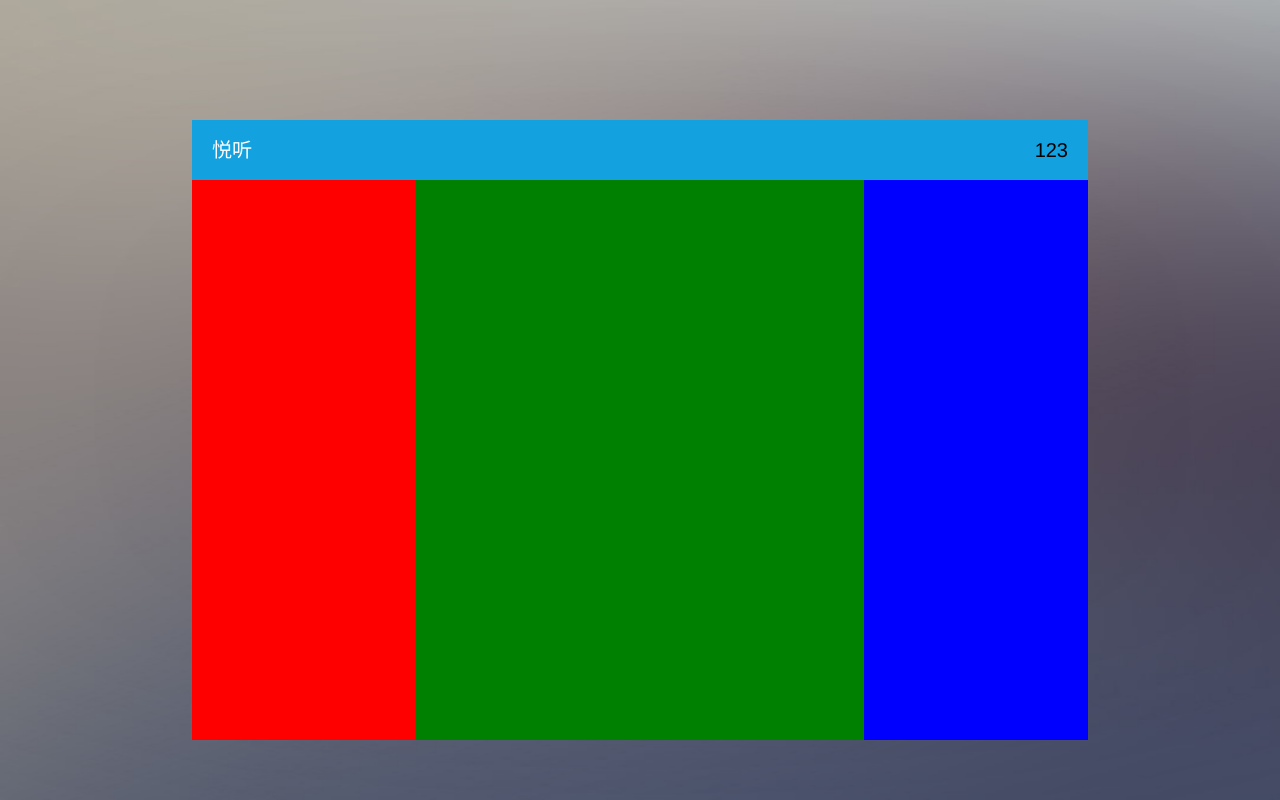
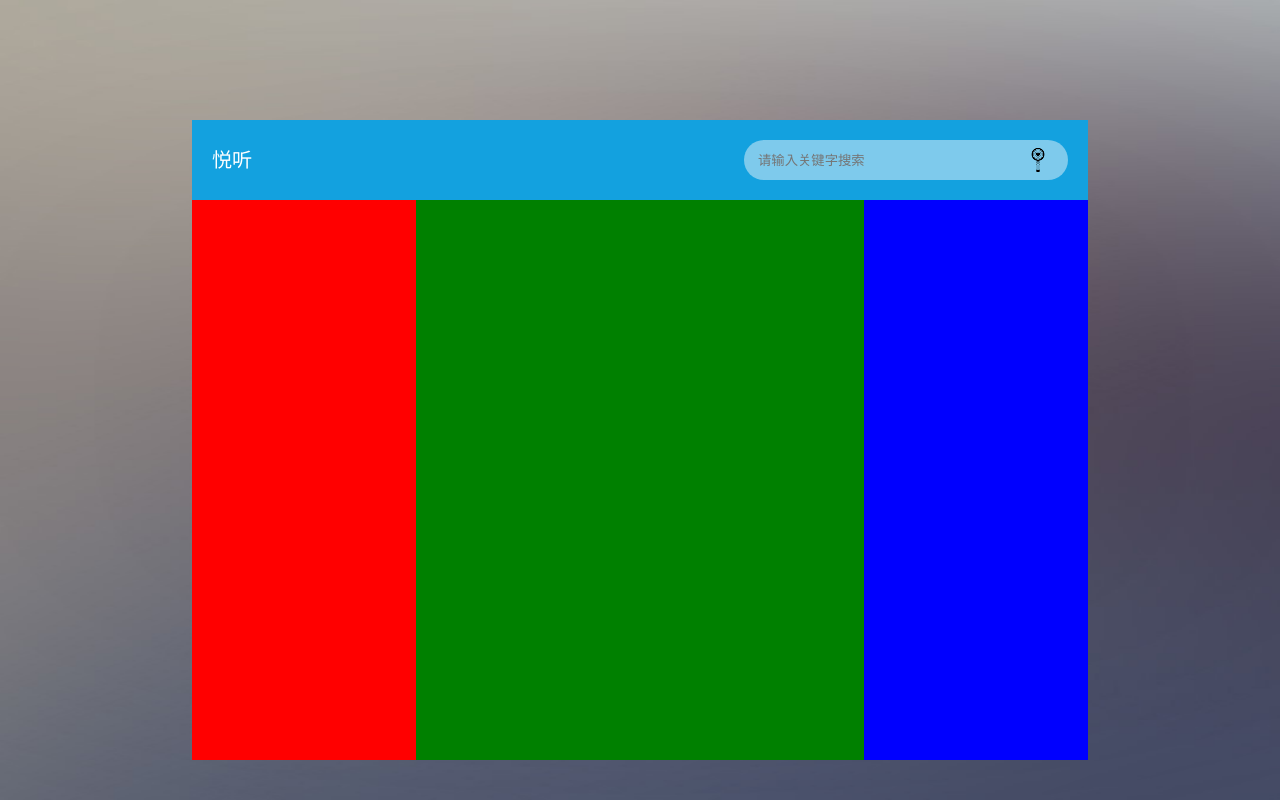
Before and after one commit to GauharChan/music-online, a Vue app: page / in a window 1280 px wide. Built offline with nearby package versions, Linux system fonts and the light colour scheme.

Commit message:
完成搜索组件

```diff
--- a/babel.config.js
+++ b/babel.config.js
@@ -1,5 +1,15 @@
 module.exports = {
   presets: [
-    '@vue/cli-plugin-babel/preset'
+    '@vue/cli-plugin-babel/preset',
+    // ["es2015", { "modules": false }]
+  ],
+  "plugins": [
+    [
+      "component",
+      {
+        "libraryName": "element-ui",
+        "styleLibraryName": "theme-chalk"
+      }
+    ]
   ]
 }
--- a/package.json
+++ b/package.json
@@ -9,6 +9,7 @@
   "dependencies": {
     "axios": "^0.19.0",
     "core-js": "^3.4.3",
+    "element-ui": "^2.13.0",
     "vue": "^2.6.10",
     "vue-router": "^3.1.3",
     "vuex": "^3.1.2"
@@ -18,6 +19,7 @@
     "@vue/cli-plugin-router": "^4.1.0",
     "@vue/cli-plugin-vuex": "^4.1.0",
     "@vue/cli-service": "^4.1.0",
+    "babel-plugin-component": "^1.1.1",
     "less": "^3.0.4",
     "less-loader": "^5.0.0",
     "vue-template-compiler": "^2.6.10"
--- a/src/components/Search.vue
+++ b/src/components/Search.vue
@@ -1,13 +1,79 @@
 <template>
   <div>
-    123
+    <div class="input-box gh-between">
+      <input
+        type="text"
+        class="input"
+        placeholder="请输入关键字搜索"
+        v-model="keyword"
+        @keyup.enter="handleSearch"
+      />
+      <div class="icon-box" @click="handleSearch">
+        <i class="iconfont icon-search"></i>
+      </div>
+    </div>
+    <!-- 抽屉 -->
+    <el-drawer
+      title=""
+      :visible.sync="drawer"
+      :direction="direction"
+      :with-header="false"
+    >
+      <div class="tips gh-center">关键字不能为空哦！</div>
+    </el-drawer>
   </div>
 </template>
 <script>
-  export default {
-
+export default {
+  data() {
+    return {
+      keyword: "",
+      drawer: false,
+      direction: 'ltr',
+    };
+  },
+  methods: {
+    handleSearch() {
+      if (!this.keyword) {
+        this.drawer = true
+        return
+      }
+      this.$axios.get('https://autumnfish.cn/search',{
+        params:{
+          keywords: this.keyword
+        }
+      }).then((res) => {
+        let list = res.data.result
+        this.$emit('getSongList',list)
+      }).catch(err => {
+        console.log(err);
+      })
+    },
   }
+};
 </script>
 <style lang='less' scoped>
-
+.input-box {
+  width: 15rem;
+  height: 2rem;
+  padding: 0rem 0.6rem;
+  border-radius: 25px;
+  background-color: #7ecaec;
+  .input {
+    flex: 1;
+    height: inherit;
+    border: none;
+    outline: none;
+    background-color: transparent;
+  }
+  .icon-box {
+    padding: 0.3rem;
+    i {
+      font-size: 1.2rem;
+    }
+  }
+}
+.tips{
+  height: 100%;
+}
 </style>
--- a/src/main.js
+++ b/src/main.js
@@ -2,10 +2,22 @@ import Vue from 'vue'
 import App from './App.vue'
 import router from './router'
 import store from './store'
+import axios from 'axios'
 import '@/assets/reset.less'
 import '@/assets/font/iconfont.css'
+import { Drawer, Dialog } from 'element-ui'
 
 Vue.config.productionTip = false
+Vue.prototype.$axios = axios
+Vue.use(Drawer)
+Vue.use(Dialog)
+
+// 重写打印方法
+Vue.prototype.$print = (obj, type) => {
+  type = type || "log";
+  const log = JSON.parse(JSON.stringify(obj));
+  console[type](log)
+}
 
 new Vue({
   router,
--- a/src/views/Home.vue
+++ b/src/views/Home.vue
@@ -2,7 +2,7 @@
   <div class="home">
     <header class="gh-between">
       <div class="title">悦听</div>
-      <Search />
+      <Search @getSongList = "getSongList" />
     </header>
     <main class="flex">
       <div class="music-list"></div>
@@ -14,44 +14,55 @@
 
 <script>
 // @ is an alias to /src
-import Search from '../components/Search'
+import Search from "../components/Search";
 export default {
-  name: 'home',
-  components:{
+  name: "home",
+  data() {
+    return {
+      songList: null
+    }
+  },
+  components: {
     Search
+  },
+  methods:{
+    getSongList(list){
+      this.songList = list
+      this.$print(list)
     }
   }
+};
 </script>
 <style lang="less" scoped>
-  .home{
+.home {
   width: 70%;
   height: 70vh;
   margin: 15vh auto 0;
-    background-color: rgba(255, 255, 255, .2);
+  background-color: rgba(255, 255, 255, 0.2);
   // header
-    header{
+  header {
     padding: 1rem;
     background-color: #13a1df;
 
-      .title{
+    .title {
       color: #fff;
       font-size: 1rem;
     }
   }
   // mian
-    main{
+  main {
     height: 100%;
-      .music-list{
+    .music-list {
       width: 25%;
       height: 100%;
       background-color: red;
     }
-      .center-wall{
+    .center-wall {
       width: 50%;
       height: 100%;
       background-color: green;
     }
-      .comment{
+    .comment {
       width: 25%;
       height: 100%;
       background-color: blue;
```
Also changed, not shown: 1 other file (tests, documents, lock files or other folders). Lines whose indentation alone changed are shown as unchanged.
